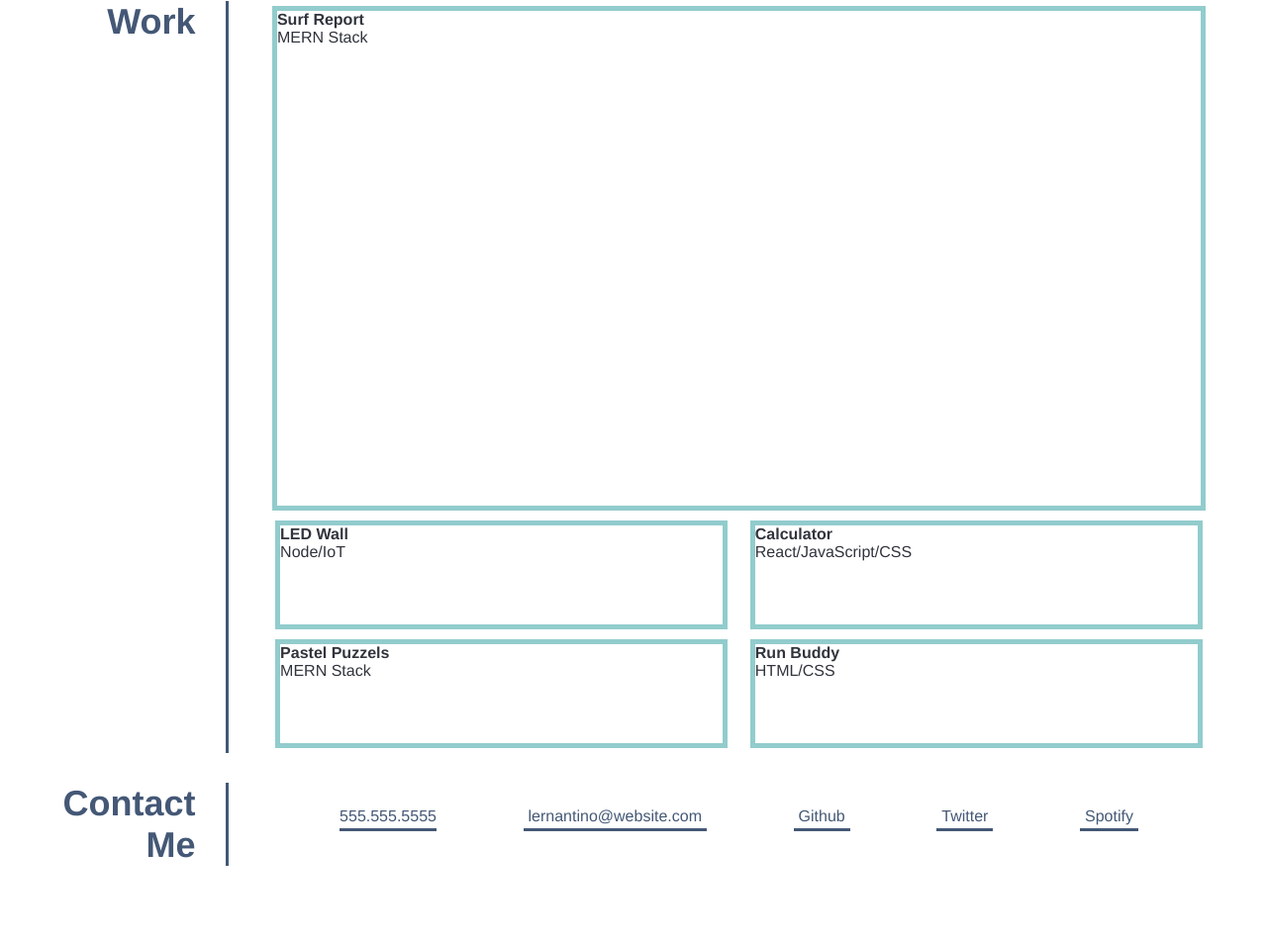
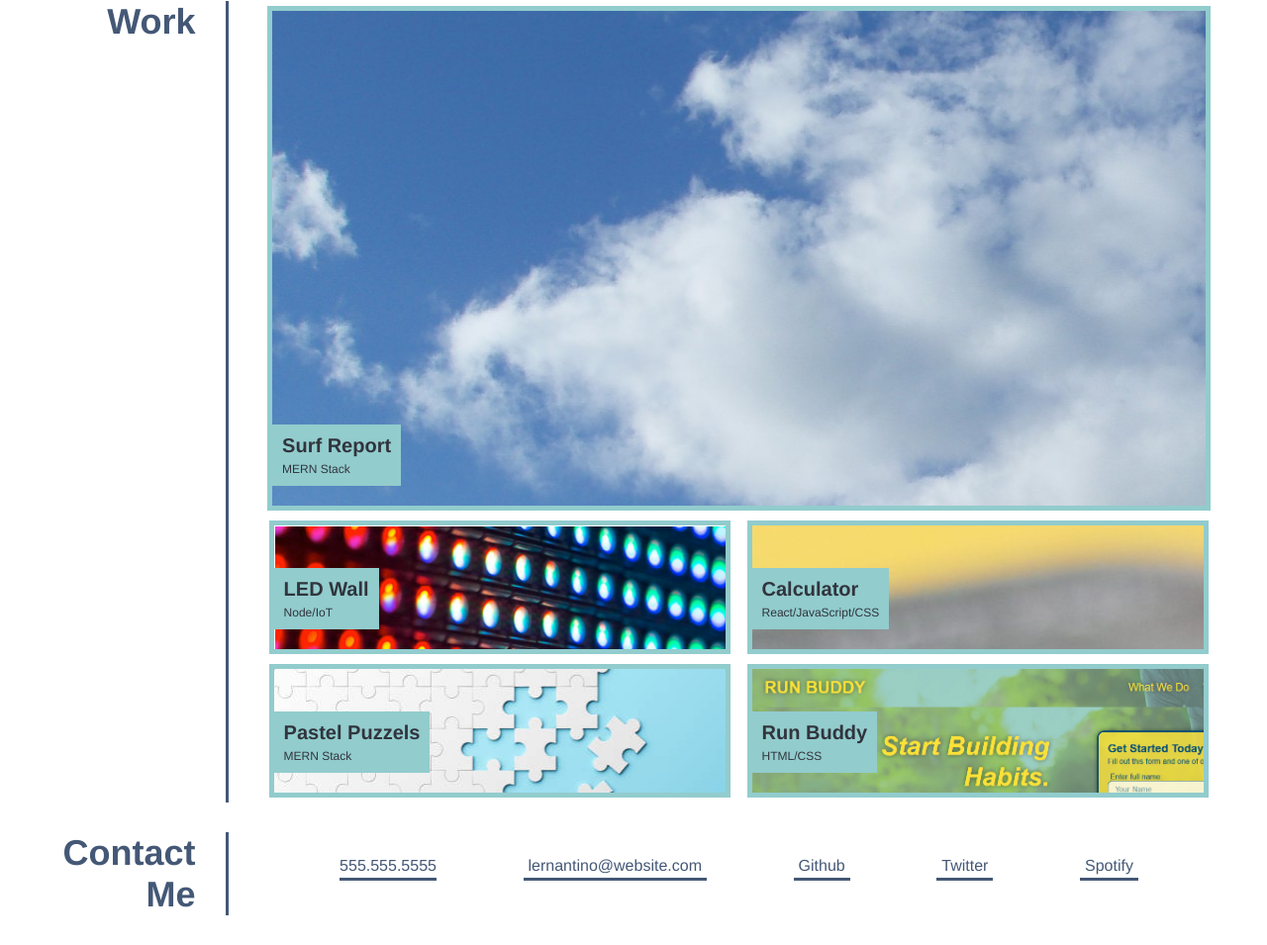
Before and after one commit to uhMammoth/Portfolio, a plain HTML site: page index.html in a window 1280 px wide. Shown: the part 375-1330 px from the top of the page at 99% size. Before the commit the page ends 1280 px from the top, so only its background shows below. Drawn offline with Linux system fonts and the light colour scheme.

Commit message:
added psuedo classes to images

```diff
--- a/assets/style.css
+++ b/assets/style.css
@@ -11,6 +11,7 @@ body{
     --primary-color: rgba(68, 88, 118, 1);
     --secondary-color: rgba(49, 52, 61, 1);
     --tertiary-color: rgba(146, 204, 205, 1);
+    --orange: rgba(255,215,0,.3);
 }
 
 
@@ -119,15 +120,85 @@ header h1 {
 }
 
 .card {
-    flex: 0 1 46%;
+    flex: 0 0 47%;
+    max-width: 50%;
     border: 5px solid var(--tertiary-color);
-    min-height: 100px;
+    min-height: 125px;
     margin: 5px;
+    position: relative;
+}
+
+.card div {
+    padding: 10px;
+    background-color: var(--tertiary-color);
+    position: absolute;
+    bottom: 20px;
+}
+
+.card div h4 {
+    font-size: 20px;
+    padding-bottom: 5px;
+}
+
+.card div p {
+    font-size: 12px;
 }
 
 .card:first-child{
-    flex: 0 1 96%;
+    flex: 0 0 97%;
+    max-width: 100%;
     min-height: 500px;
+}
+
+.surfReport:hover {
+    background-image:
+        linear-gradient(var(--orange), var(--orange)),
+        url(./images/weather.jpg);
+}
+
+.surfReport {
+    background-image: url(./images/weather.jpg);
+}
+
+.ledWall:hover {
+    background-image:
+        linear-gradient(var(--orange), var(--orange)),
+        url(./images/LED.png);
+}
+
+.ledWall {
+    background-image: url(./images/LED.png);
+}
+
+.calculator:hover {
+    background-image:
+        linear-gradient(var(--orange), var(--orange)),
+        url(./images/calculator.jpg);
+}
+
+.calculator {
+    background-image: url(./images/calculator.jpg);
+}
+
+.puzzle:hover {
+    background-image:
+        linear-gradient(var(--orange), var(--orange)),
+        url(./images/puzzle.jpg);
+}
+
+.puzzle {
+    background-image: url(./images/puzzle.jpg);
+}
+
+.runBuddy:hover {
+    background-image:
+        linear-gradient(var(--orange), var(--orange)),
+        url(./images/runbuddy.png);
+}
+
+.runBuddy {
+    background-image: url(./images/runbuddy.png);
+    background-size: 150%;
 }
 
 /* contact section */
@@ -139,3 +210,9 @@ header h1 {
 .contact-links ul li a {
     color: var(--primary-color);
 }
+
+.contact-links ul li:hover, .contact-links ul li a:hover {
+    color: var(--tertiary-color);
+    border-color: var(--tertiary-color);
+
+}
--- a/index.html
+++ b/index.html
@@ -40,25 +40,35 @@
             <h1 class="section-title">Work</h1>
             <div class="section-content">
                 <section class="cards">
-                    <article class="card">
+                    <article class="card surfReport">
+                        <div>
                             <h4>Surf Report</h4>
                             <p>MERN Stack</p>
+                        </div>
                     </article>
-                    <article class="card">
+                    <article class="card ledWall">
+                        <div>
                             <h4>LED Wall</h4>
                             <p>Node/IoT</p>
+                        </div>
                     </article>
-                    <article class="card">
+                    <article class="card calculator">
+                        <div>
                             <h4>Calculator</h4>
                             <p>React/JavaScript/CSS</p>
+                        </div>
                     </article>
-                    <article class="card">
+                    <article class="card puzzle">
+                        <div>
                             <h4>Pastel Puzzels</h4>
                             <p>MERN Stack</p>
+                        </div>
                     </article>
-                    <article class="card">
+                    <article class="card runBuddy">
+                        <div>
                             <h4>Run Buddy</h4>
                             <p>HTML/CSS</p>
+                        </div>
                     </article>
                 </section>
             </div>
```
Also changed, not shown: assets/images/LED.png (added), assets/images/calculator.jpg (added), assets/images/puzzle.jpg (added), assets/images/runbuddy.png (added), assets/images/weather.jpg (added), 1 other file. Lines whose indentation alone changed are shown as unchanged.
